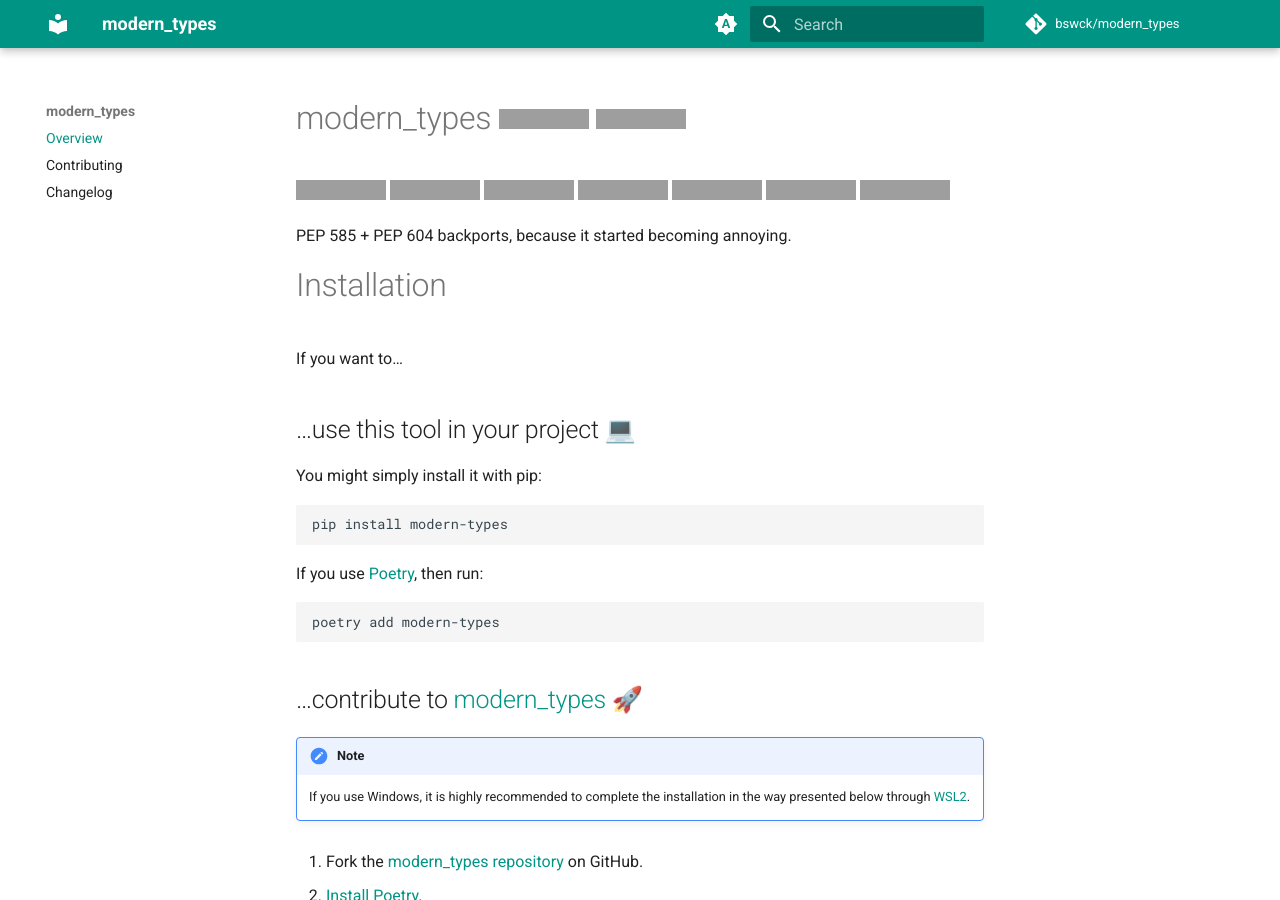
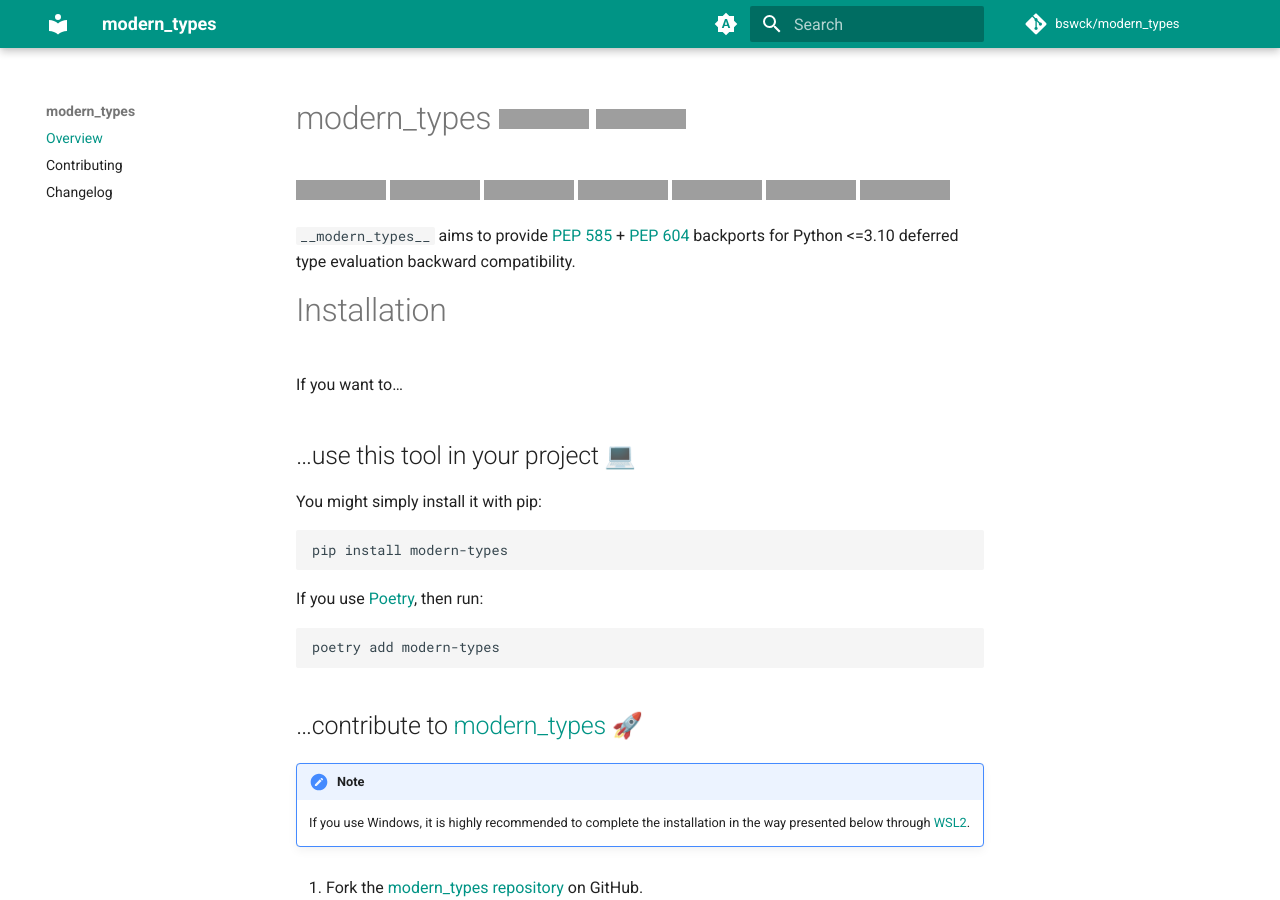
Before and after one commit to bswck/modern_types, an MkDocs documentation site: the page built from docs/index.md, in a window 1280 px wide and 900 px high, cut to the strip 0-900 px from the top of the window. Built offline with MkDocs 1.6.1 and Material for MkDocs 9.7.7, drawn with Linux system fonts in a browser that asks for light colours; comment, search, counter and statistics services are not loaded; grey boxes are pictures that could not be loaded.

Commit message:
Mechanized patch at bswck/skeleton@4089ffe
Skeleton revision: https://github.com/bswck/skeleton/tree/4089ffe

```diff
--- a/__modern_types__/__init__.py
+++ b/__modern_types__/__init__.py
@@ -1,7 +1,7 @@
 """
 __modern_types__.
 
-PEP 585 + PEP 604 backports, because it started becoming annoying.
+`__modern_types__` aims to provide [PEP 585](https://peps.python.org/pep-0585/) + [PEP 604](https://peps.python.org/pep-0604/) backports for Python <=3.10 deferred type evaluation backward compatibility.
 
 (C) 2023-present Bartosz Sławecki (bswck)
 """
--- a/docs/index.md
+++ b/docs/index.md
@@ -8,7 +8,7 @@
 [![License](https://img.shields.io/github/license/bswck/modern_types.svg?label=License)](https://github.com/bswck/modern_types/blob/HEAD/LICENSE)
 [![Pre-commit](https://img.shields.io/badge/pre--commit-enabled-brightgreen?logo=pre-commit&logoColor=white)](https://github.com/pre-commit/pre-commit)
 
-PEP 585 + PEP 604 backports, because it started becoming annoying.
+`__modern_types__` aims to provide [PEP 585](https://peps.python.org/pep-0585/) + [PEP 604](https://peps.python.org/pep-0604/) backports for Python <=3.10 deferred type evaluation backward compatibility.
 
 # Installation
 If you want to…
--- a/mkdocs.yml
+++ b/mkdocs.yml
@@ -3,7 +3,7 @@
 # https://github.com/bswck/skeleton/tree/4089ffe/project/%23%25%20if%20docs%20%25%23mkdocs.yml%23%25%20endif%20%25%23.jinja
 
 site_name: "modern_types"
-site_description: "PEP 585 + PEP 604 backports, because it started becoming annoying."
+site_description: "`__modern_types__` aims to provide [PEP 585](https://peps.python.org/pep-0585/) + [PEP 604](https://peps.python.org/pep-0604/) backports for Python <=3.10 deferred type evaluation backward compatibility. "
 site_url: "https://modern-types.readthedocs.io/en/latest/"
 repo_url: "https://github.com/bswck/modern_types"
 repo_name: "bswck/modern_types"
--- a/pyproject.toml
+++ b/pyproject.toml
@@ -5,7 +5,7 @@
 [tool.poetry]
 name = "modern_types"
 version = "0.0.0"
-description = "PEP 585 + PEP 604 backports, because it started becoming annoying."
+description = "PEP 585 + PEP 604 backports."
 authors = ["bswck <bswck.dev@gmail.com>"]
 license = "MIT"
 readme = "README.md"
```
Also changed, not shown: .copier-answers.yml (+4 -3 lines), README.md (+1 -1 lines).
